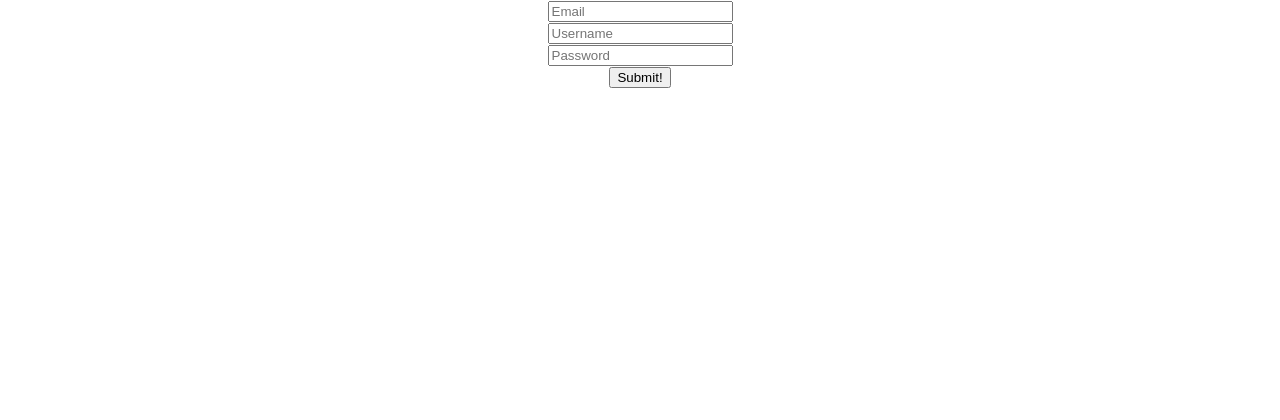
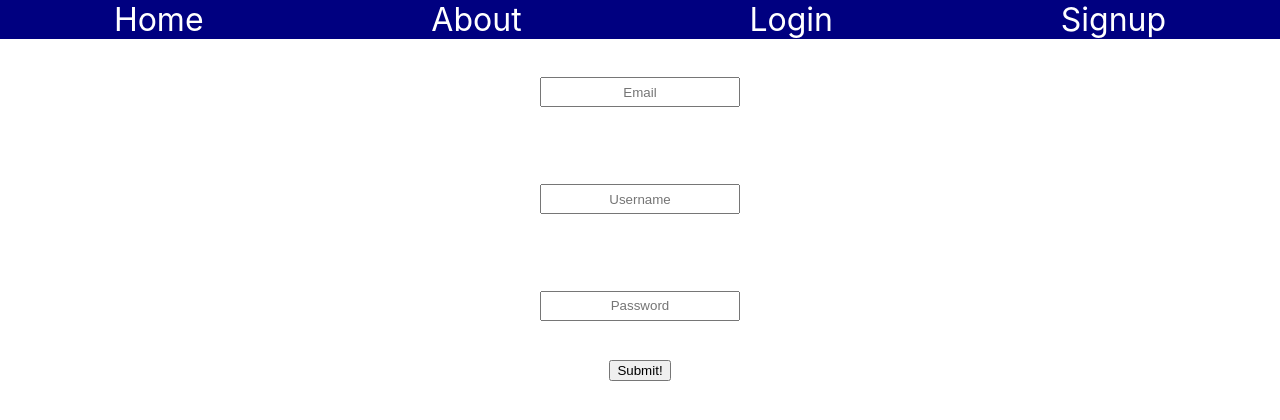
Before and after one commit to picmetric/front-end, a React (Create React App) app: page /login in a window 1280 px wide. Shown: the top 420 px of the page. Built offline with nearby package versions, Linux system fonts and the light colour scheme.

Commit message:
reconfigured a bit, built header

```diff
--- a/src/App.css
+++ b/src/App.css
@@ -2,37 +2,18 @@
   text-align: center;
 }
 
-.App-logo {
-  height: 40vmin;
-  pointer-events: none;
+.header-link{
+  color: white;
+  text-decoration: none;
+  font-size: 2rem;
 }
-
-@media (prefers-reduced-motion: no-preference) {
-  .App-logo {
-    animation: App-logo-spin infinite 20s linear;
-  }
+.header-link:hover{
+  color: purple;
+  font-size: 2.2rem;
 }
-
-.App-header {
-  background-color: #282c34;
-  min-height: 100vh;
-  display: flex;
-  flex-direction: column;
-  align-items: center;
-  justify-content: center;
-  font-size: calc(10px + 2vmin);
-  color: white;
+.field{
+  width: 15%;
+  height: 3vh;
+  text-align: center;
+  margin: 3%;
 }
-
-.App-link {
-  color: #61dafb;
-}
-
-@keyframes App-logo-spin {
-  from {
-    transform: rotate(0deg);
-  }
-  to {
-    transform: rotate(360deg);
-  }
-}
--- a/src/App.js
+++ b/src/App.js
@@ -1,12 +1,26 @@
-import React from 'react';
-import './App.css';
-import LoginForm from './components/Login';
+import React from "react";
+import "./App.css";
+import { BrowserRouter as Router, Route } from "react-router-dom";
+
+import Header from "./components/Header";
+import Form from "./components/Form";
+// import SignupForm from "./components/Signup";
 
 function App() {
   return (
-    <div className="App">
-     <LoginForm/>
-    </div>
+    <Router>
+      <div className="App">
+        <Header />
+        <Route exact path="/" render={() => (
+          <div>Get home page from svyat</div>
+        )}/>
+        <Route  path="/about" render={() => (
+          <div>Get about page from svyat</div>
+        )}/>
+        <Route path="/login" component={Form} />
+        <Route path="/signup" component={Form} />
+      </div>
+    </Router>
   );
 }
 
--- a/src/components/Login.js
+++ b/src/components/Form.js
@@ -1,21 +1,21 @@
 import React from "react";
 import { withFormik, Form, Field } from "formik";
 
-function LoginForm() {
+function InfoForm() {
   return (
     <Form>
-      <Field type="text" name="email" placeholder="Email" />
+      <Field className="field" type="text" name="email" placeholder="Email" />
       <br />
-      <Field type="text" name="username" placeholder="Username" />
+      <Field className="field" type="text" name="username" placeholder="Username" />
       <br />
-      <Field type="password" name="password" placeholder="Password" />
+      <Field className="field" type="password" name="password" placeholder="Password" />
       <br />
       <button type="submit">Submit!</button>
     </Form>
   );
 }
 
-const FormikLoginForm = withFormik({
+const FormikForm = withFormik({
   mapPropsToValues({ email, username, password }) {
     return {
       email: email || "",
@@ -27,6 +27,6 @@ const FormikLoginForm = withFormik({
   handleSubmit(values) {
     console.log(values);
   }
-})(LoginForm);
+})(InfoForm);
 
-export default FormikLoginForm;
+export default FormikForm;
--- a/src/components/Header.js
+++ b/src/components/Header.js
@@ -1,8 +1,30 @@
-import React from 'react';
-import {Link, Route} from 'react-router-dom';
+import React from "react";
+import { Link } from "react-router-dom";
+import styled from "styled-components";
 
 const Header = () => {
-    return (<div>Build better header</div>)
-}
+  const HeaderSection = styled.section`
+    width: 100%;
+    background: navy;
+    display: flex;
+    justify-content: space-around;
+  `;
+  return (
+    <HeaderSection className="header">
+      <Link className="header-link" to="/">
+        Home
+      </Link>
+      <Link className="header-link" to="/about">
+        About
+      </Link>
+      <Link className="header-link" to="/login">
+        Login
+      </Link>
+      <Link className="header-link" to="/signup">
+        Signup
+      </Link>
+    </HeaderSection>
+  );
+};
 
 export default Header;
```
Also changed, not shown: src/components/Signup.js (+5 -2 lines).
